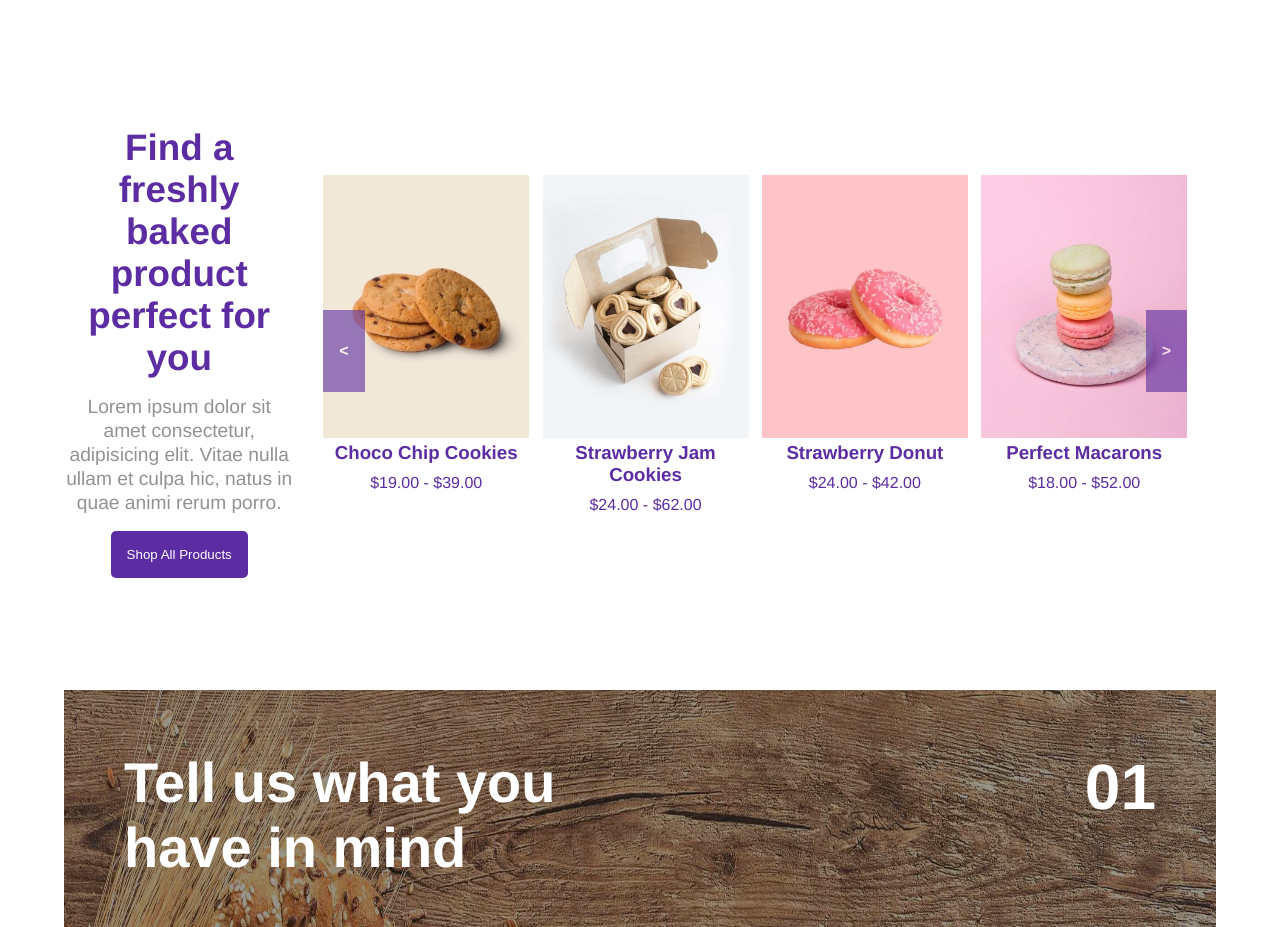
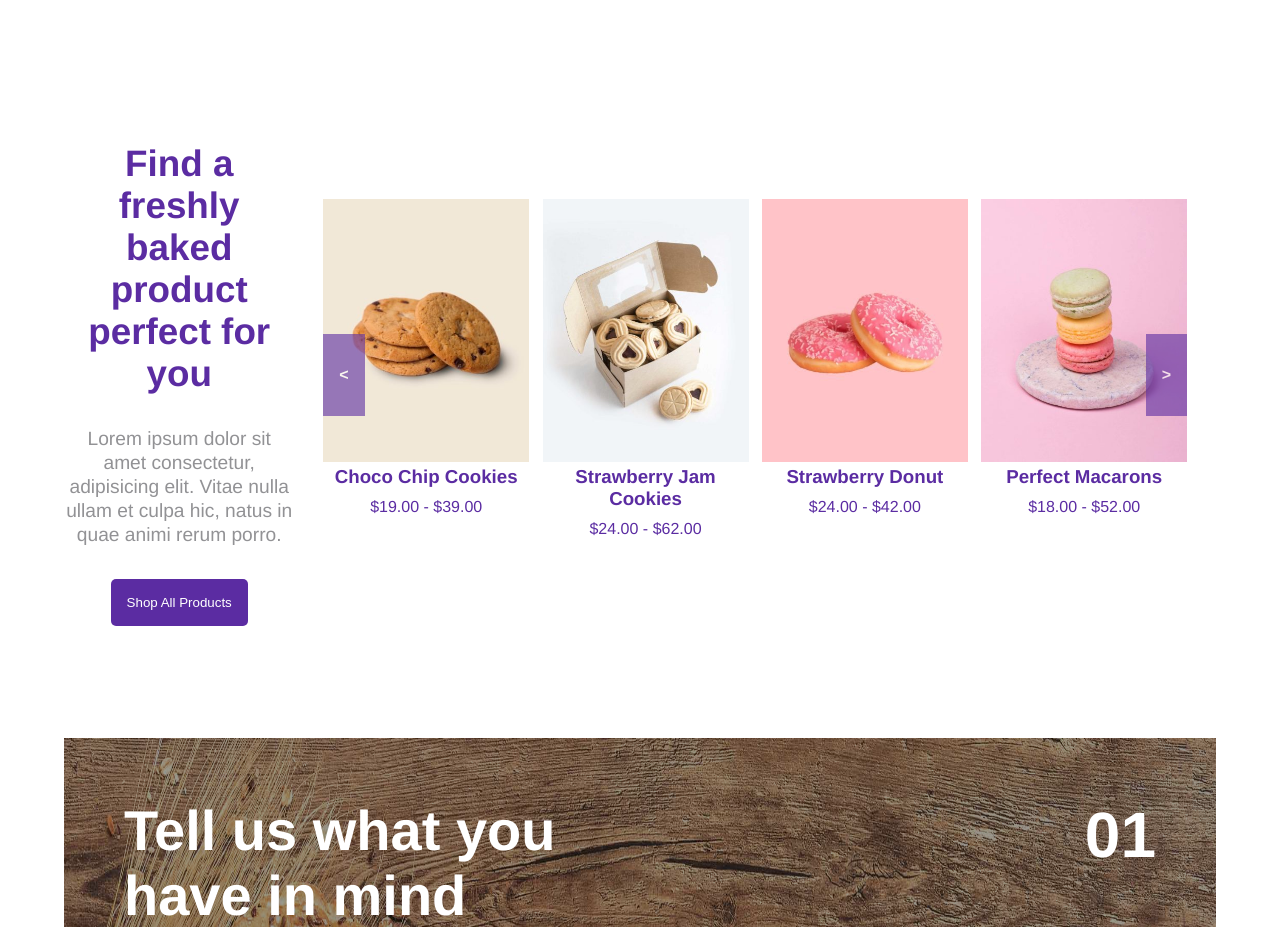
Before and after one commit to GianlucaSirianni/proj-html-vuejs, a Vue app: page / in a window 1280 px wide. Shown: the part 2440-3367 px from the top of the page. Built offline with nearby package versions, Linux system fonts and the light colour scheme.

Commit message:
altre misure

```diff
--- a/src/components/Main/MainComp.vue
+++ b/src/components/Main/MainComp.vue
@@ -100,8 +100,8 @@ export default {
 
   h1 {
     font-size: 2.3rem;
-    margin-top: 1rem;
-    margin-bottom: 1rem;
+    margin-top: 2rem;
+    margin-bottom: 2rem;
     color: #5b2ca2;
     text-align: center;
   }
@@ -114,7 +114,7 @@ export default {
   }
 
   button {
-    margin-top: 1rem;
+    margin-top: 2rem;
     padding: 1rem;
     color: white;
     border-color: white;
```
